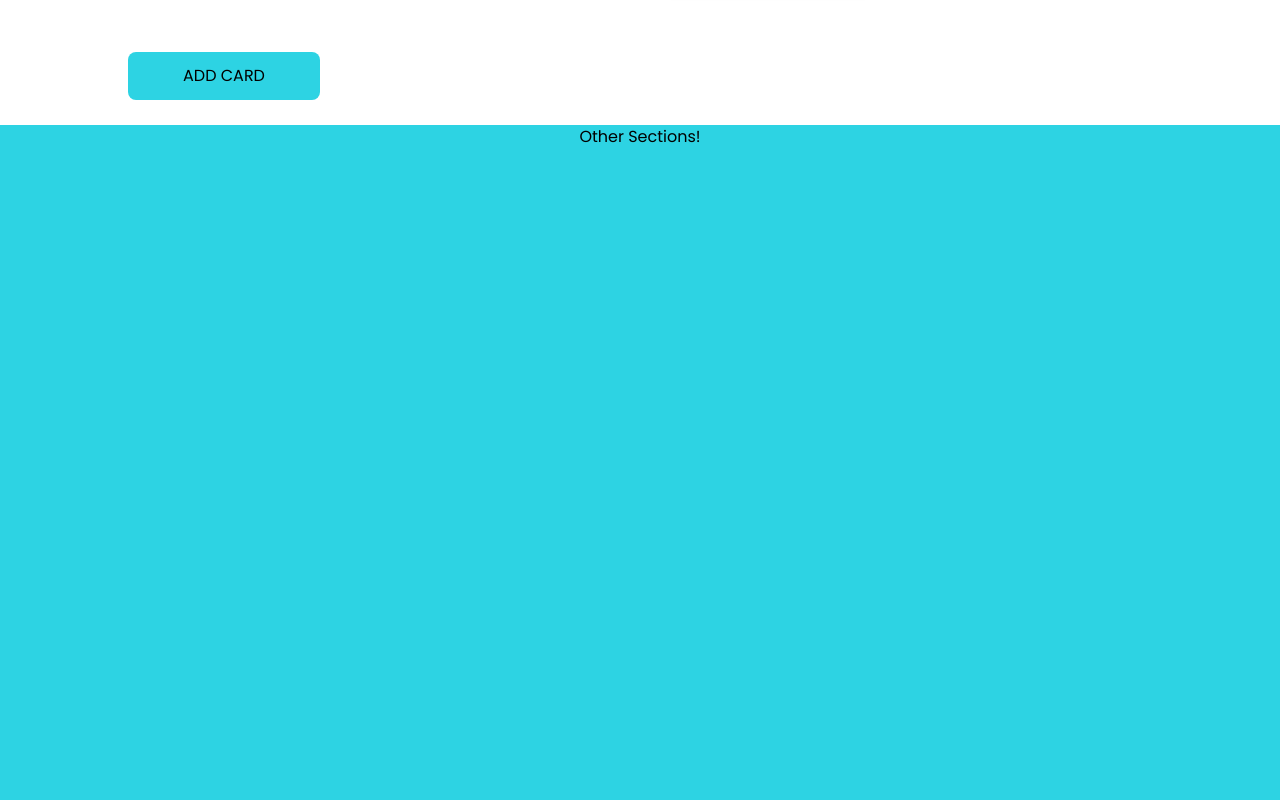
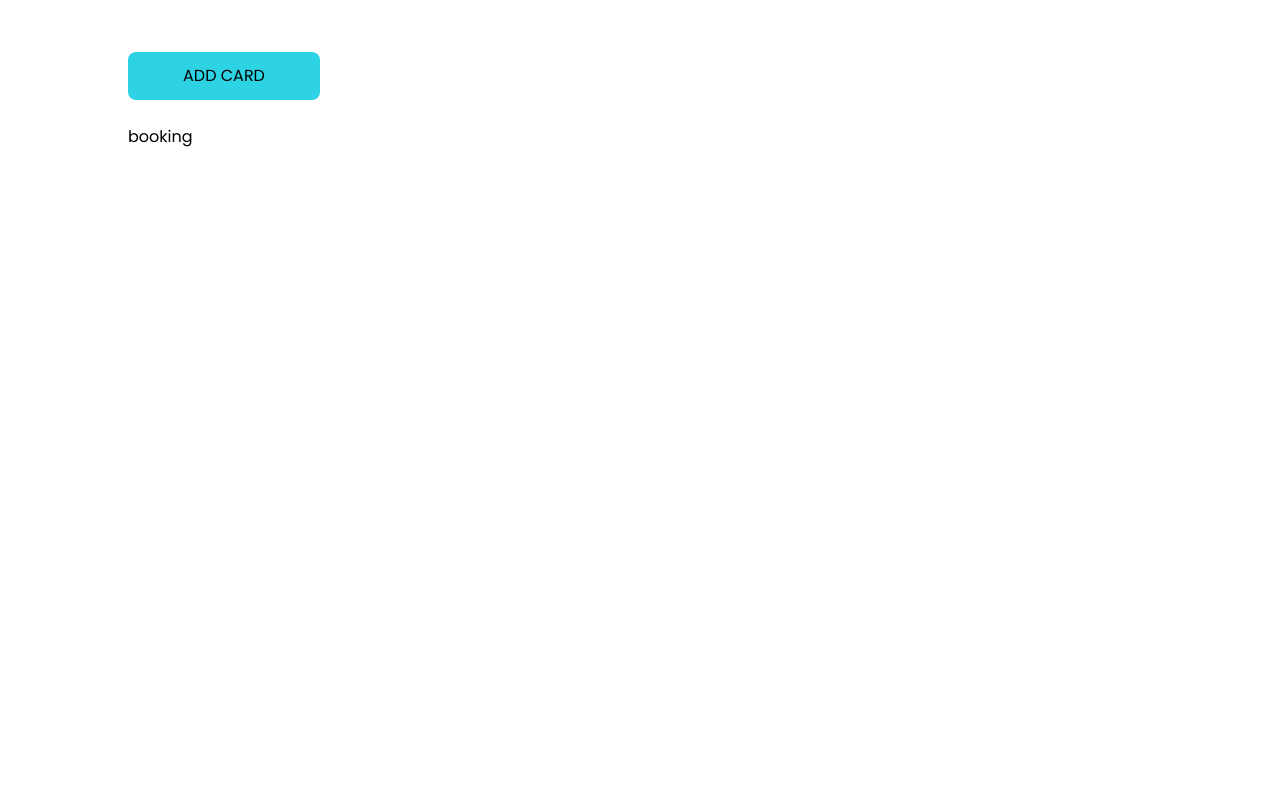
Before and after one commit to AllanSaleh/capstone-project-online-healing, a React (Create React App) app: page / in a window 1280 px wide. Shown: the part 3420-4220 px from the top of the page. Built offline with nearby package versions, Linux system fonts and the light colour scheme.

Commit message:
created Booking Component

```diff
--- a/src/App.js
+++ b/src/App.js
@@ -7,6 +7,7 @@ import LandingPage from './Components/landing page/landingpage';
 import NavBar from './Components/NavBar/NavBar';
 import Footer from './Components/Footer/Footer';
 import AddNewCard from './Components/AddNewCard/AddNewCard';
+import Booking from './Components/BookingPages/Booking';
 
 function App() {
   // This controls the direction of the page for RTL languages
@@ -22,6 +23,7 @@ function App() {
       <LandingPage />
       <Description />
       <AddNewCard />
+      <Booking />
       <div className="text-center bg-blue-dark h-section w-full px-sides">Other Sections!</div>
       <Footer />
     </div>
--- /dev/null
+++ b/src/Components/BookingPages/Booking.jsx
@@ -0,0 +1,5 @@
+import React from 'react';
+
+const Booking = () => <div className="relative h-firstsection px-sides">booking</div>;
+
+export default Booking;
```
